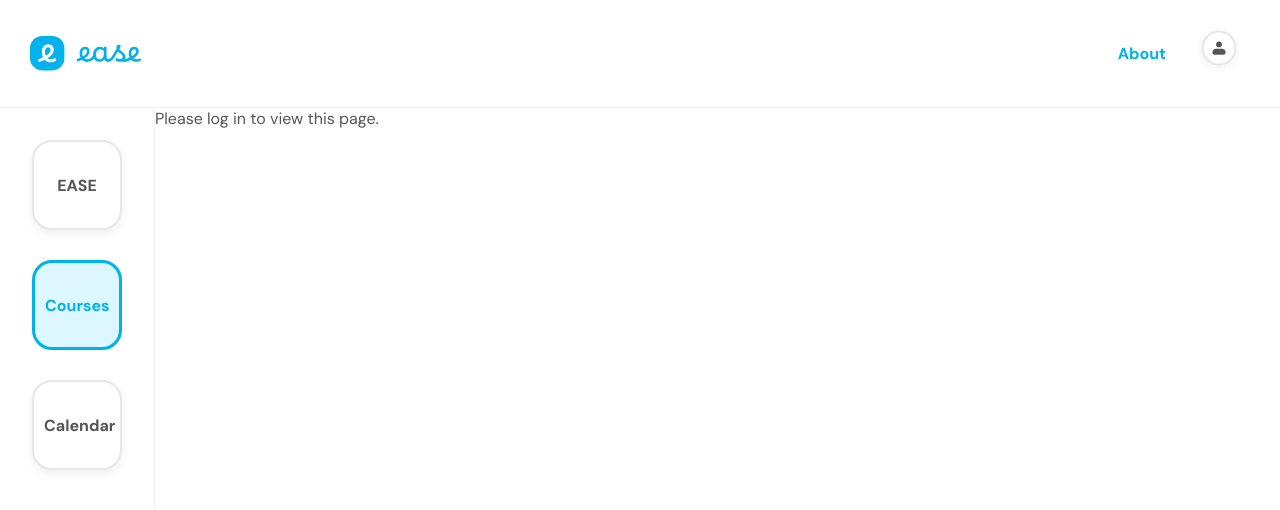
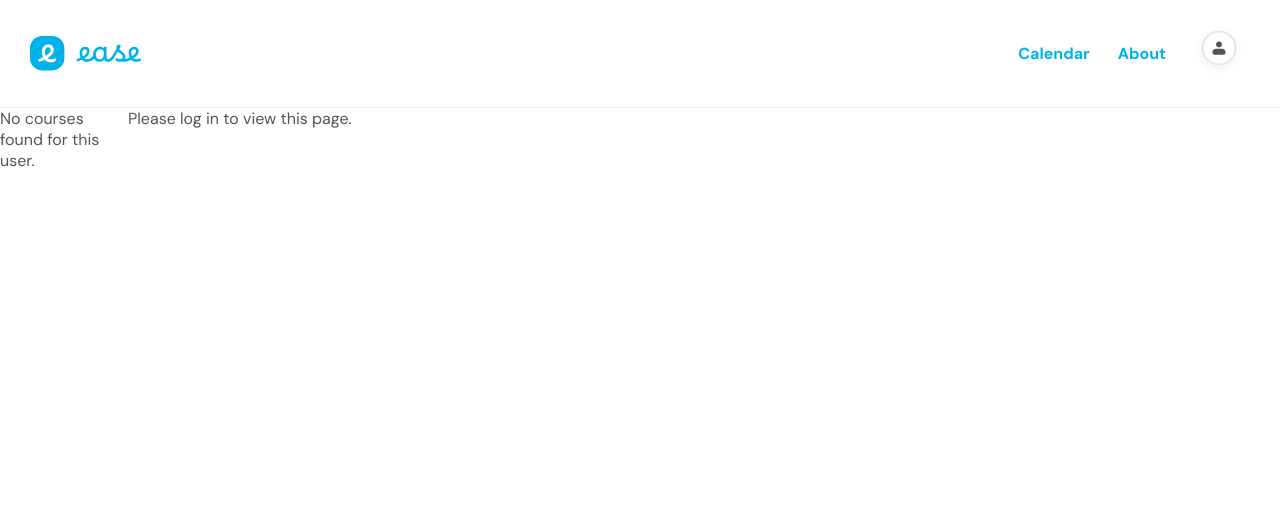
Before and after one commit to Eric-yyyyy/EASE, a React (Create React App) app: page /courseserver/1 in a window 1280 px wide. Shown: the top 510 px of the page. Built offline with nearby package versions, Linux system fonts and the light colour scheme; data requests are answered from the project's data file.

Commit message:
courses to aside, calendar to navbar

```diff
--- a/src/App.js
+++ b/src/App.js
@@ -41,7 +41,8 @@ const MainLayout = () => {
         <Navbar />
       </header>
       <aside className="aside">
-        <MenuList />
+        {/* <MenuList /> */}
+        <CourseScreen />
       </aside>
       <main className="main">
         <Routes>
--- a/src/components/Navbar.js
+++ b/src/components/Navbar.js
@@ -11,6 +11,7 @@ const Navbar = () => {
     <nav className="navbar">
       <img height='35px' src={logo} alt='logo'></img>
       <div className="links">
+        <a href="/calendar">Calendar</a>
         <a href="/About">About</a>
         <a href="/"><img src={profile} alt="profile" height="50px"></img></a>
       </div>
```
